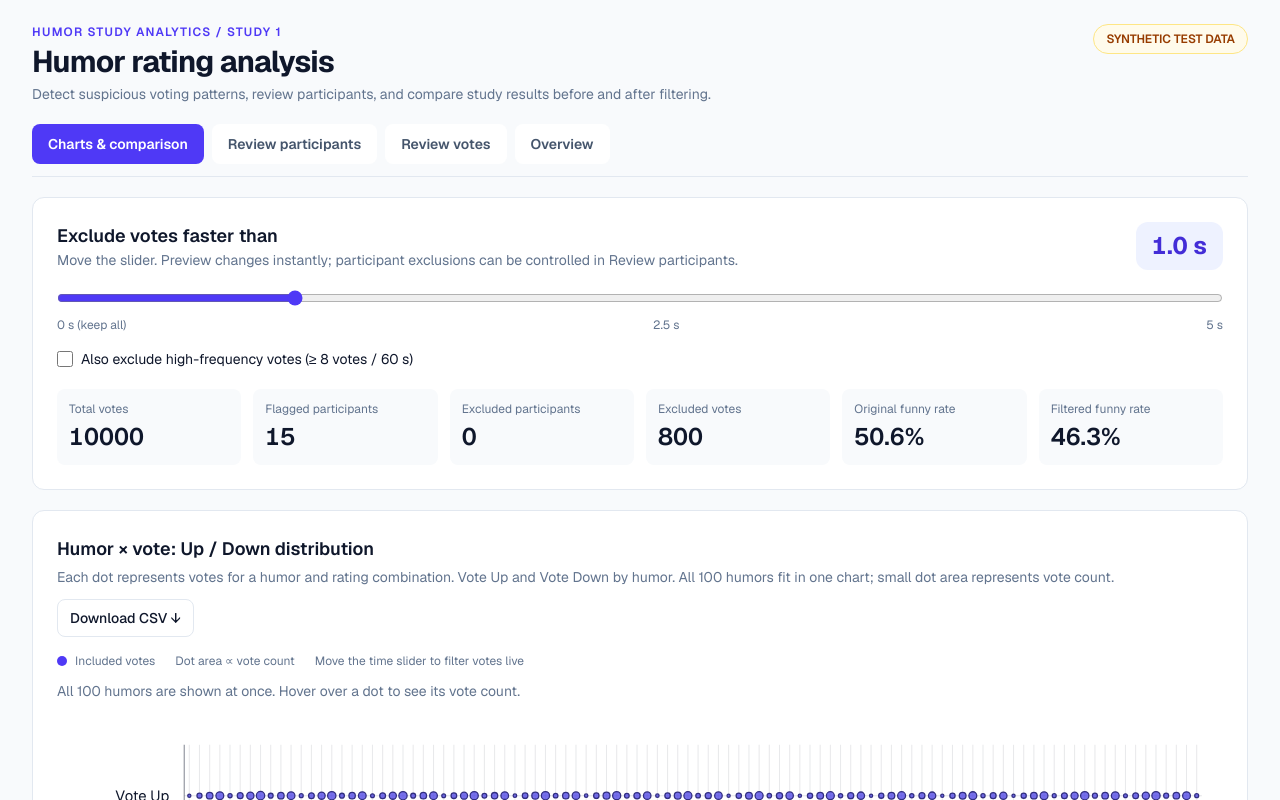
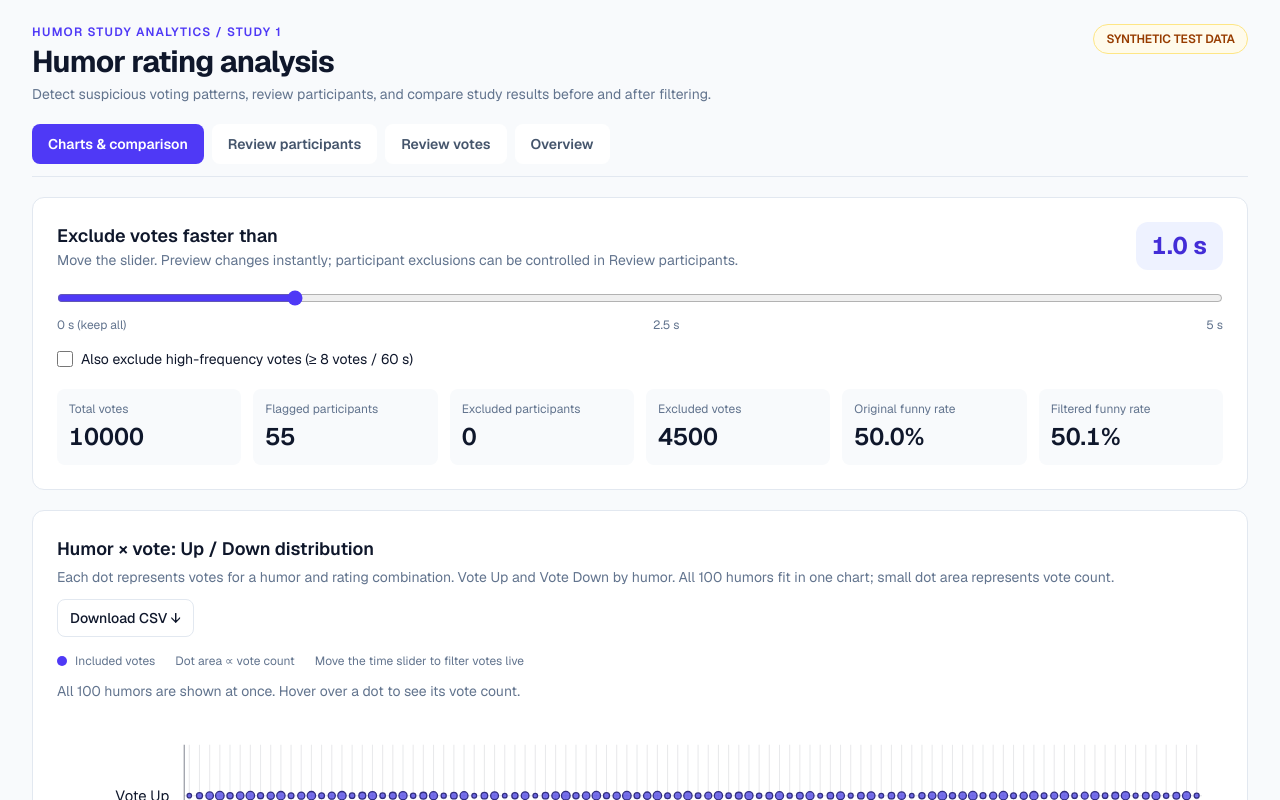
Before and after one commit to jihwan21-kim/the-lol-report, a Next.js app: page /vote-audit in a window 1280 px wide. Shown: the top 800 px of the page. Built offline with nearby package versions, Linux system fonts and the light colour scheme.

Commit message:
Intensify synthetic vote demo with 45 sub-second voters and ranking reversals

```diff
--- a/app/vote-audit/page.tsx
+++ b/app/vote-audit/page.tsx
@@ -1,24 +1,34 @@
 import { RealVoteAudit, type AuditVote } from "@/components/real-vote-audit";
 
-// Reproducible synthetic study: 100 participants x 100 humors = 10,000 votes.
-// Fifteen participants deliberately exhibit rapid or repetitive voting.
-// This fixture uses no real participant data and is never written to Supabase.
+// Deliberately exaggerated, reproducible DEMO data; never written to Supabase.
+// 100 participants x 100 humors = 10,000 votes:
+// - 45 rapid voters: every response between 0.1 and 0.999 seconds.
+// - 10 repetitive voters: consistently vote Up or Down, without fast responses.
+// - 45 ordinary voters: slower, varied responses.
+// Rapid voters push some humors Up and others Down so filtering noticeably
+// changes ratings and rankings. This is NOT representative of real study data.
 const started=Date.parse("2026-10-20T14:00:00Z");
 const demoVotes:AuditVote[]=Array.from({length:10000},(_,i)=>{
   const person=Math.floor(i/100);
   const humor=i%100;
-  const suspicious=person<15;
-  const rapid=person<8;
-  const popularity=10+((humor*23)%81);
+  const rapid=person<45;
+  const repetitive=person>=45 && person<55;
+  const popularity=15+((humor*23)%71);
   const signal=(person*37+humor*13)%100;
-  const positive=suspicious ? person<8 : signal<popularity;
+  const targetPositive=humor%4<2;
+  const followsTarget=(person*13+humor*19)%10<9;
+  const positive=rapid
+    ? (followsTarget ? targetPositive : !targetPositive)
+    : repetitive
+      ? person<50
+      : signal<popularity;
   return {
     id:i+1,
     user:"P-"+String(person+1).padStart(3,"0"),
     caption:"humor-"+String(humor+1).padStart(3,"0"),
     value:positive?"funny":"not funny",
-    timeMs:rapid?180+(humor%5)*80:1700+((person*79+humor*131)%9000),
-    at:new Date(started+person*18000000+humor*(rapid?480:45000)).toISOString()
+    timeMs:rapid?100+((person*71+humor*89)%900):1800+((person*79+humor*131)%9000),
+    at:new Date(started+person*18000000+humor*(rapid?1100:repetitive?12000:45000)).toISOString()
   };
 });
 
```
